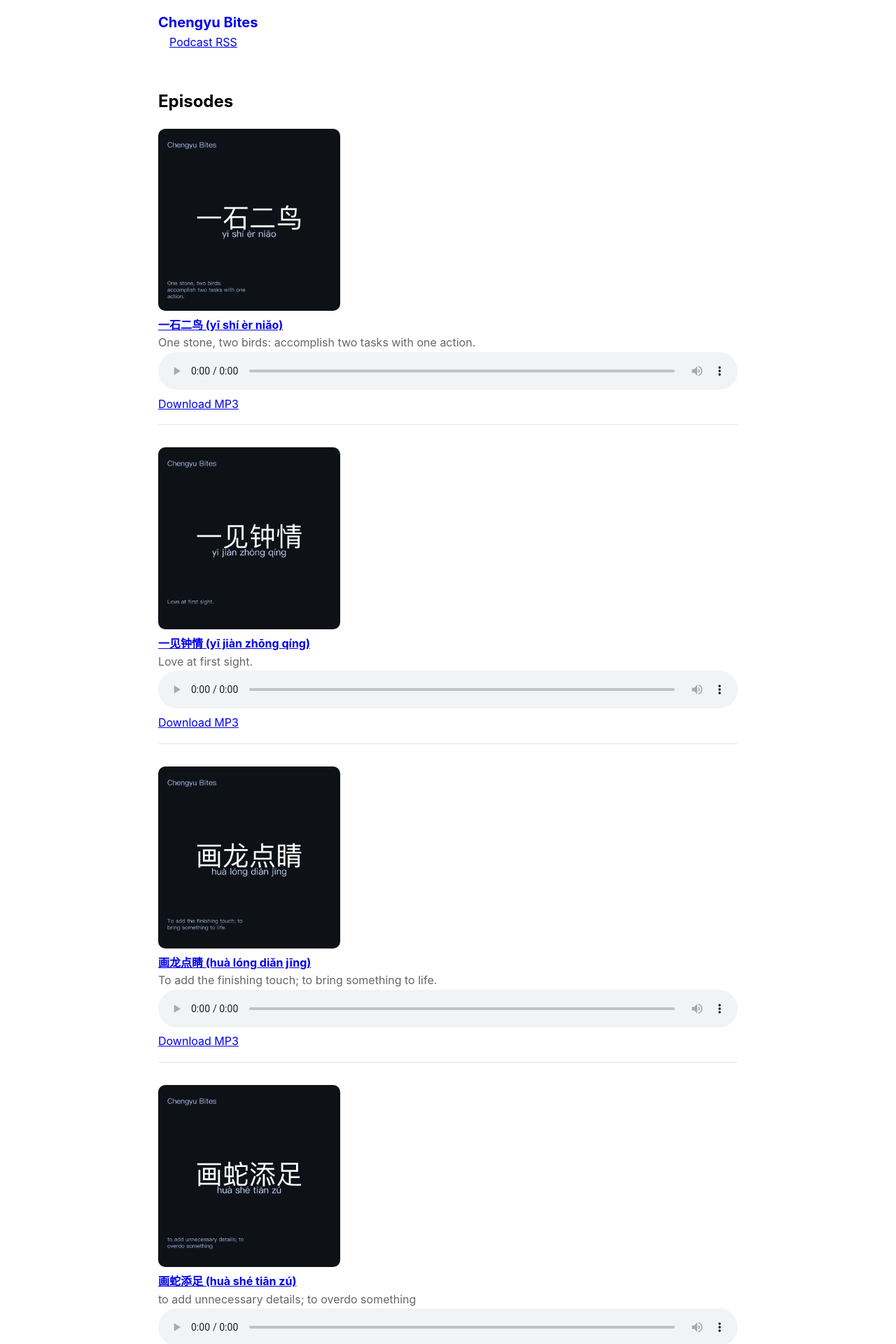
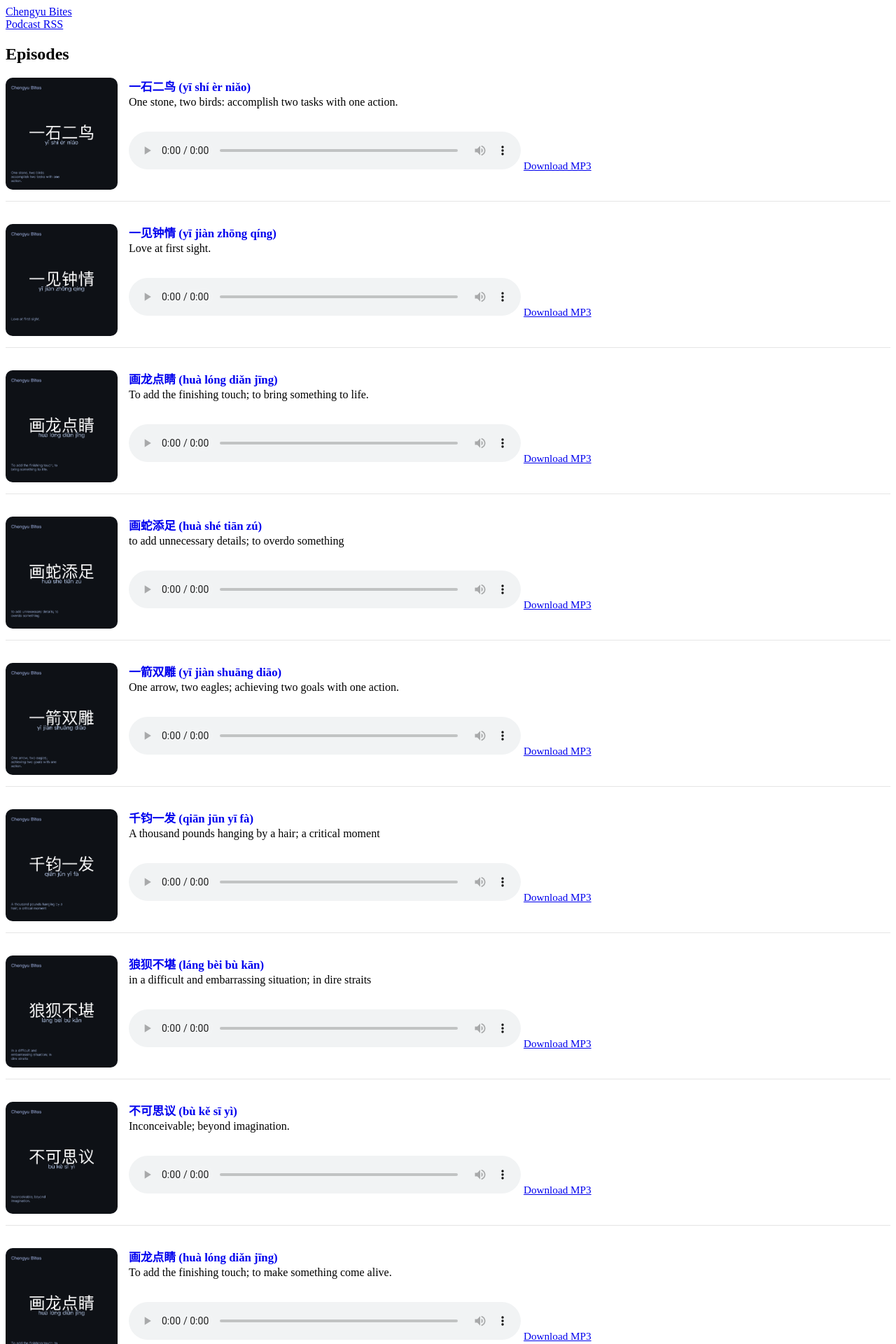
Before and after one commit to kohlenberg/chengyudaily, a Jekyll site: the page built from index.html, in a window 1280 px wide. Shown: the top 1920 px of the page at 70% size. Built offline with Jekyll 4.4.1, drawn with Linux system fonts in a browser that asks for light colours.

Commit message:
Update site.css

```diff
--- a/assets/css/site.css
+++ b/assets/css/site.css
@@ -1,17 +1,51 @@
-:root { color-scheme: light dark; }
-* { box-sizing: border-box; }
-body { margin: 0; font: 16px/1.6 -apple-system,BlinkMacSystemFont,Segoe UI,Roboto,Helvetica,Arial,sans-serif; }
-.site-header, .site-main, .site-footer { max-width: 860px; margin: 0 auto; padding: 1rem; }
-.site-title { font-weight: 700; font-size: 1.25rem; text-decoration: none; }
-.site-nav a { margin-left: 1rem; }
-.muted { color: #666; }
-hr { border: none; border-top: 1px solid rgba(127,127,127,.2); margin: 1.5rem 0; }
-img { max-width: 100%; height: auto; display: block; }
-audio { width: 100%; }
+/* --- Episode list layout --- */
+.episode-list { list-style: none; padding-left: 0; }
 
-.episode-list { list-style: none; padding-left: 0; }
-.episode-card { margin: 1.25rem 0 2rem; border-bottom: 1px solid rgba(127,127,127,.2); padding-bottom: 1rem; }
-.episode-cover { max-width: 260px; border-radius: 10px; margin: .5rem 0; }
+.episode-card {
+  display: grid;
+  grid-template-columns: 160px 1fr;
+  grid-template-rows: auto auto;
+  gap: 0.5rem 1rem;           /* row gap / column gap */
+  align-items: start;
+  margin: 1.25rem 0 2rem;
+  padding-bottom: 1rem;
+  border-bottom: 1px solid rgba(127,127,127,.2);
+}
 
-.post-title { margin: 0 0 .25rem; }
-.post-cover { border-radius: 12px; margin: 1rem 0; }
+/* Left column: image spans both rows */
+.episode-cover {
+  grid-column: 1;
+  grid-row: 1 / span 2;
+  width: 100%;
+  aspect-ratio: 1 / 1;        /* keep square */
+  object-fit: cover;
+  border-radius: 10px;
+}
+
+/* Right column: row 1 = title + desc */
+.episode-head {
+  grid-column: 2;
+  grid-row: 1;
+}
+.episode-title { display: block; font-size: 1.05rem; margin-bottom: .15rem; }
+.episode-title a { text-decoration: none; }
+.episode-desc { margin-top: .1rem; }
+
+/* Right column: row 2 = audio */
+.episode-audio {
+  grid-column: 2;
+  grid-row: 2;
+}
+.episode-audio audio { width: 100%; max-width: 560px; }
+.episode-download { display: inline-block; margin-top: .4rem; font-size: .95rem; }
+
+/* Responsive: stack on small screens */
+@media (max-width: 560px) {
+  .episode-card {
+    grid-template-columns: 1fr;
+    grid-template-rows: auto auto auto;
+  }
+  .episode-cover { grid-column: 1; grid-row: 1; max-width: 260px; }
+  .episode-head  { grid-column: 1; grid-row: 2; }
+  .episode-audio { grid-column: 1; grid-row: 3; }
+}
```
